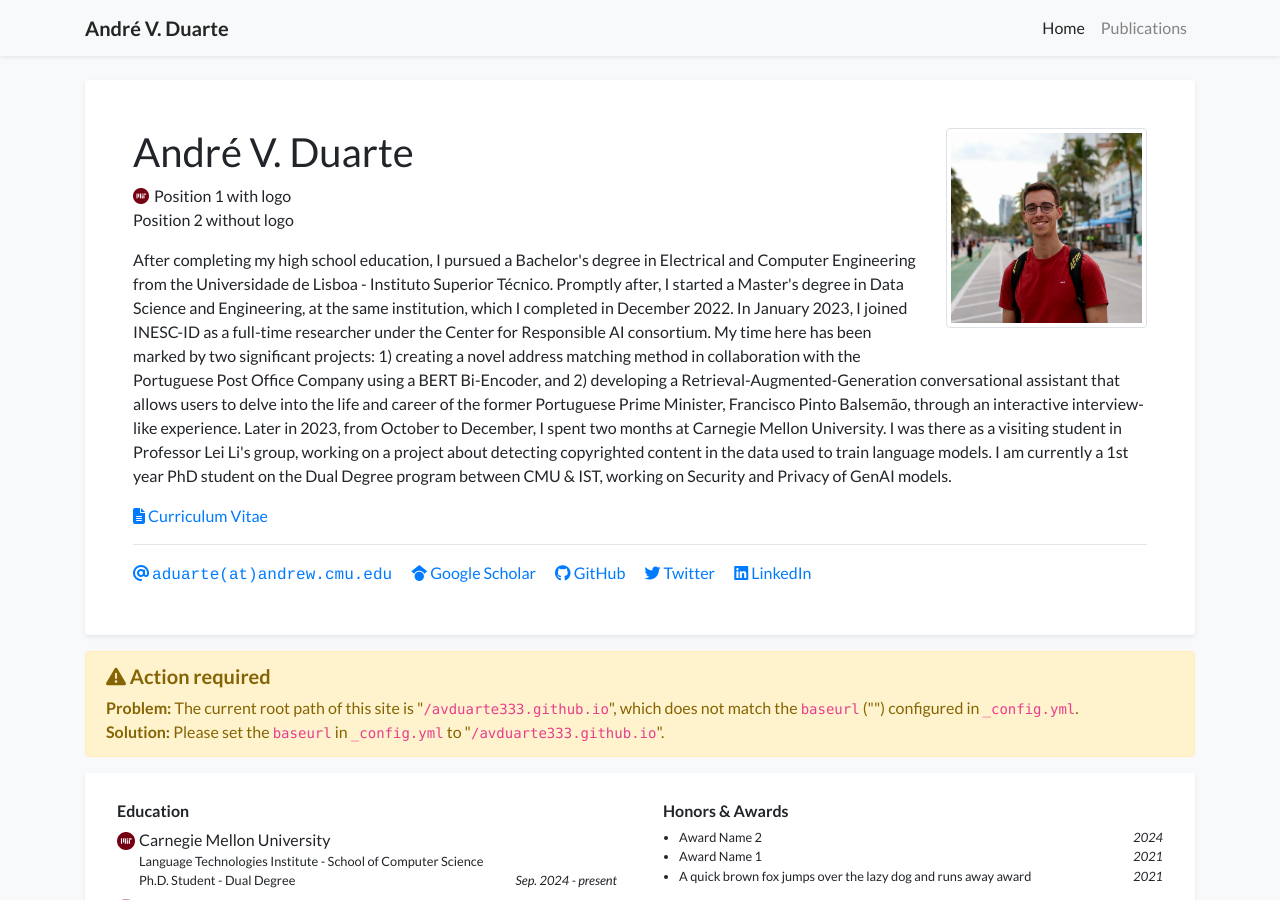
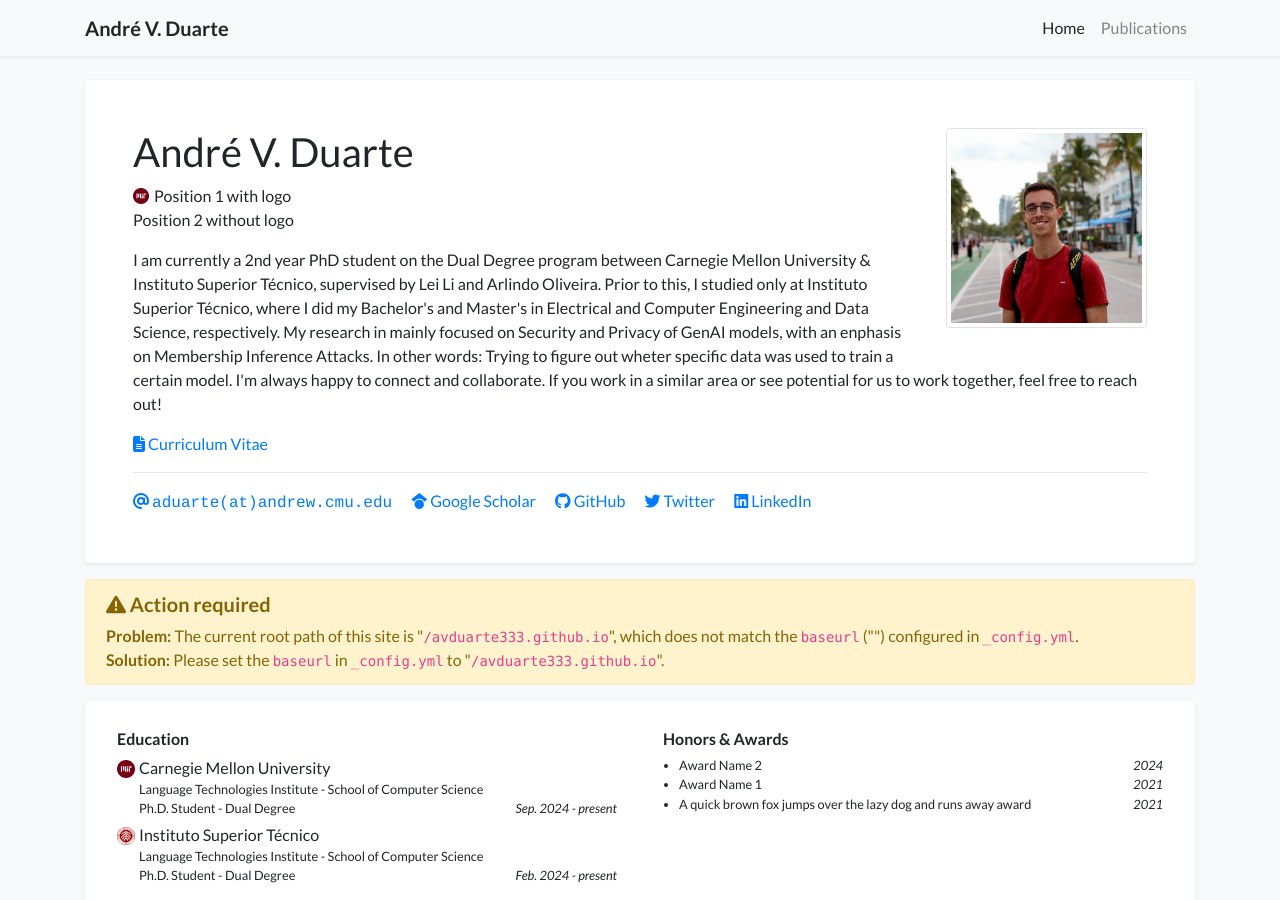
Before and after one commit to dankmrpanda/avduarte333.github.io, a Jekyll site: the page built from index.html, in a window 1280 px wide and 900 px high. Built offline with Jekyll 4.4.1, drawn with Linux system fonts in a browser that asks for light colours; nearby versions of some CDN libraries; a style sheet for code colours, icons or effects is not loaded.

Commit message:
Update profile.yml

```diff
--- a/_data/profile.yml
+++ b/_data/profile.yml
@@ -13,19 +13,18 @@ cv_link: https://drive.google.com/file/d/1RJ8GR7Ez-uE_KrGpi5vhuInp_kjOW40r/view?
 gscholar: Q8CoYScAAAAJ  # This is an example, replace it with your own Google Scholar ID
 github: avduarte333
 twitter: avduarte3333  # Do not include the '@' symbol
-# wechat_qrcode: /assets/images/etc/wechat.jpg
-# wechat_prompt: >-
-#   Please tell me your <strong>name</strong> and <strong>affiliation</strong> (current or past) when adding my wechat. Thanks!
 linkedin: b69373181
 # orcid: 0000-0000-0000-0000
 
 short_bio_text_justify: false
 short_bio: >-
   <p>
-    After completing my high school education, I pursued a Bachelor's degree in Electrical and Computer Engineering from the Universidade de Lisboa - Instituto Superior Técnico. Promptly after, I started a Master's degree in Data Science and Engineering, at the same institution, which I completed in December 2022.
-    In January 2023, I joined INESC-ID as a full-time researcher under the Center for Responsible AI consortium. My time here has been marked by two significant projects: 1) creating a novel address matching method in collaboration with the Portuguese Post Office Company using a BERT Bi-Encoder, and 2) developing a Retrieval-Augmented-Generation conversational assistant that allows users to delve into the life and career of the former Portuguese Prime Minister, Francisco Pinto Balsemão, through an interactive interview-like experience.
-    Later in 2023, from October to December, I spent two months at Carnegie Mellon University. I was there as a visiting student in Professor Lei Li's group, working on a project about detecting copyrighted content in the data used to train language models.
-    I am currently a 1st year PhD student on the Dual Degree program between CMU & IST, working on Security and Privacy of GenAI models.
+    I am currently a 2nd year PhD student on the Dual Degree program between Carnegie Mellon University & Instituto Superior Técnico, supervised by Lei Li and Arlindo Oliveira.
+    Prior to this, I studied only at Instituto Superior Técnico, where I did my Bachelor's and Master's in Electrical and Computer Engineering and Data Science, respectively.
+
+    My research in mainly focused on Security and Privacy of GenAI models, with an enphasis on Membership Inference Attacks. In other words: Trying to figure out wheter specific data was used to train a certain model.
+
+    I'm always happy to connect and collaborate. If you work in a similar area or see potential for us to work together, feel free to reach out!
   </p>
 
 portrait_url: /assets/images/photos/portrait.jpg
```
